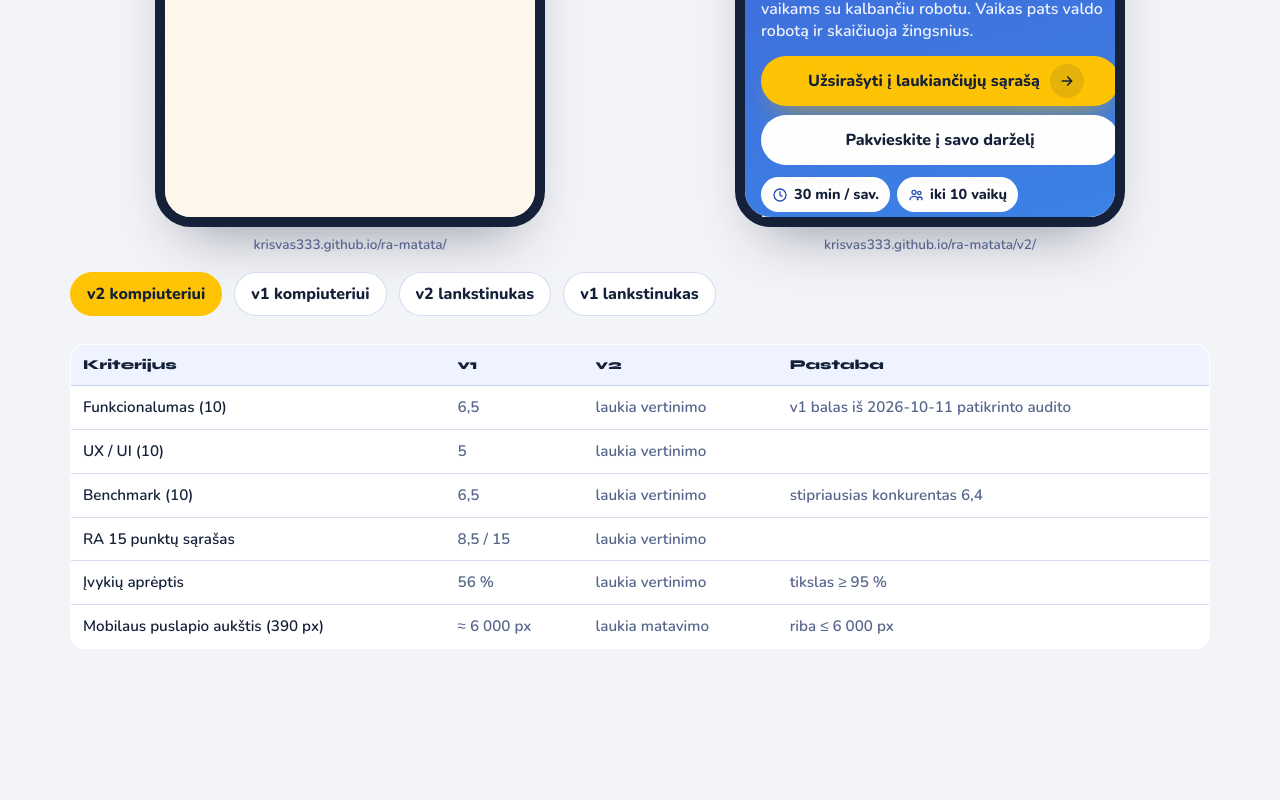
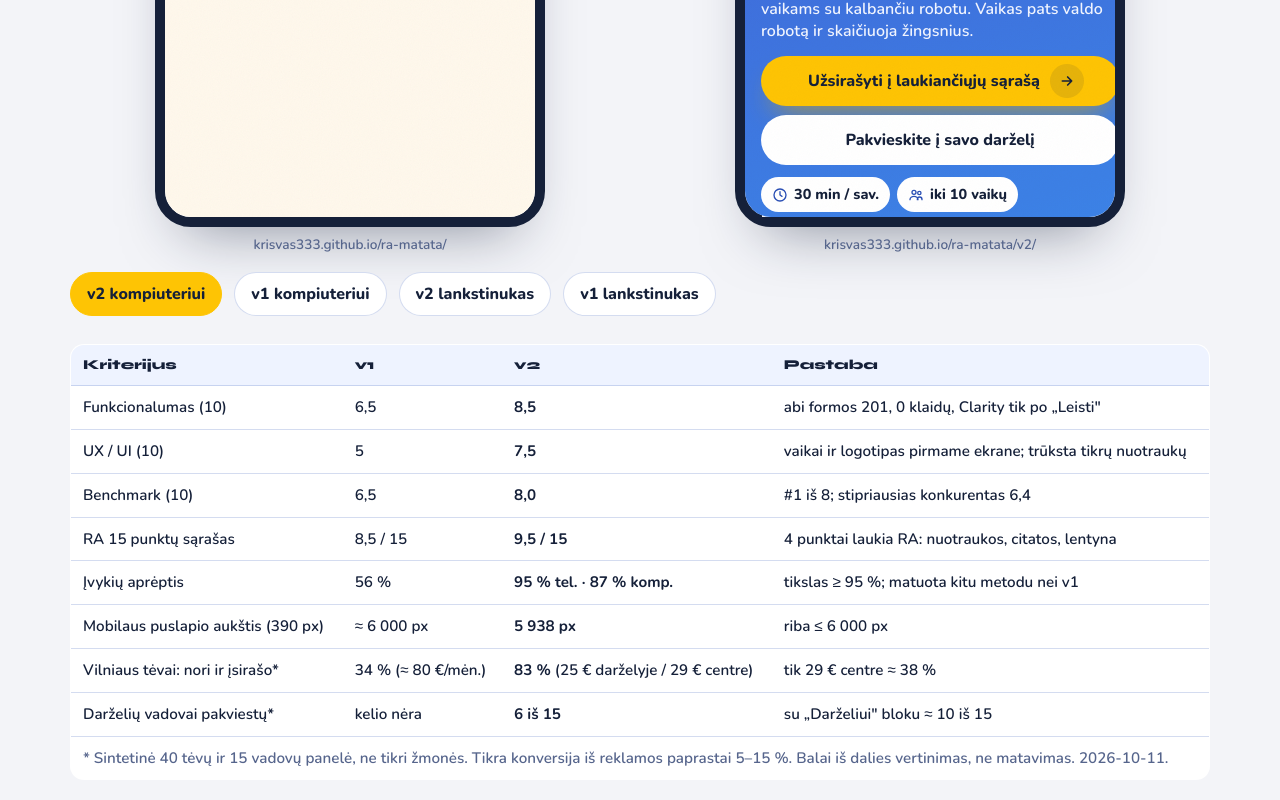
Before and after one commit to KrisVas333/ra-matata, a plain HTML site: page palyginimas/index.html in a window 1280 px wide. Shown: the part 789-1589 px from the top of the page. Before the commit the page ends 1458 px from the top, so only its background shows below. Drawn offline with nearby package versions, Linux system fonts and the light colour scheme.

Commit message:
v2 (UltraCode): scorecard
Co-Authored-By: Claude Opus 5.5 <noreply@anthropic.com>

```diff
--- a/palyginimas/index.html
+++ b/palyginimas/index.html
@@ -67,12 +67,15 @@
     <thead><tr><th>Kriterijus</th><th>v1</th><th>v2</th><th>Pastaba</th></tr></thead>
     <tbody>
       <!--SCORES-->
-      <tr><td>Funkcionalumas (10)</td><td class="ph">6,5</td><td class="ph">laukia vertinimo</td><td class="ph">v1 balas iš 2026-10-11 patikrinto audito</td></tr>
-      <tr><td>UX / UI (10)</td><td class="ph">5</td><td class="ph">laukia vertinimo</td><td class="ph"></td></tr>
-      <tr><td>Benchmark (10)</td><td class="ph">6,5</td><td class="ph">laukia vertinimo</td><td class="ph">stipriausias konkurentas 6,4</td></tr>
-      <tr><td>RA 15 punktų sąrašas</td><td class="ph">8,5 / 15</td><td class="ph">laukia vertinimo</td><td class="ph"></td></tr>
-      <tr><td>Įvykių aprėptis</td><td class="ph">56 %</td><td class="ph">laukia vertinimo</td><td class="ph">tikslas ≥ 95 %</td></tr>
-      <tr><td>Mobilaus puslapio aukštis (390 px)</td><td class="ph">≈ 6 000 px</td><td class="ph">laukia matavimo</td><td class="ph">riba ≤ 6 000 px</td></tr>
+      <tr><td>Funkcionalumas (10)</td><td>6,5</td><td><b>8,5</b></td><td>abi formos 201, 0 klaidų, Clarity tik po „Leisti"</td></tr>
+      <tr><td>UX / UI (10)</td><td>5</td><td><b>7,5</b></td><td>vaikai ir logotipas pirmame ekrane; trūksta tikrų nuotraukų</td></tr>
+      <tr><td>Benchmark (10)</td><td>6,5</td><td><b>8,0</b></td><td>#1 iš 8; stipriausias konkurentas 6,4</td></tr>
+      <tr><td>RA 15 punktų sąrašas</td><td>8,5 / 15</td><td><b>9,5 / 15</b></td><td>4 punktai laukia RA: nuotraukos, citatos, lentyna</td></tr>
+      <tr><td>Įvykių aprėptis</td><td>56 %</td><td><b>95 % tel. · 87 % komp.</b></td><td>tikslas ≥ 95 %; matuota kitu metodu nei v1</td></tr>
+      <tr><td>Mobilaus puslapio aukštis (390 px)</td><td>≈ 6 000 px</td><td><b>5 938 px</b></td><td>riba ≤ 6 000 px</td></tr>
+      <tr><td>Vilniaus tėvai: nori ir įsirašo*</td><td>34 % (≈ 80 €/mėn.)</td><td><b>83 %</b> (25 € darželyje / 29 € centre)</td><td>tik 29 € centre ≈ 38 %</td></tr>
+      <tr><td>Darželių vadovai pakviestų*</td><td>kelio nėra</td><td><b>6 iš 15</b></td><td>su „Darželiui" bloku ≈ 10 iš 15</td></tr>
+      <tr><td colspan="4" class="ph">* Sintetinė 40 tėvų ir 15 vadovų panelė, ne tikri žmonės. Tikra konversija iš reklamos paprastai 5–15 %. Balai iš dalies vertinimas, ne matavimas. 2026-10-11.</td></tr>
       <!--/SCORES-->
     </tbody>
   </table>
```
